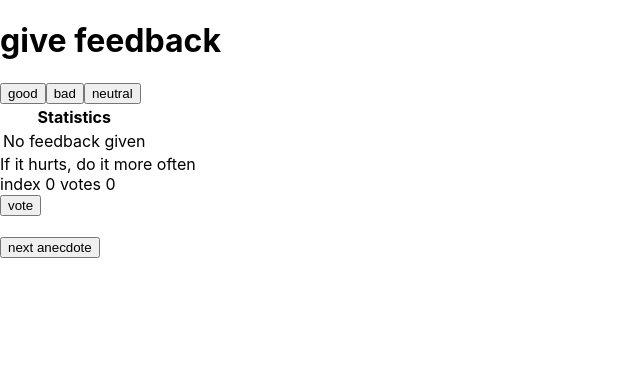
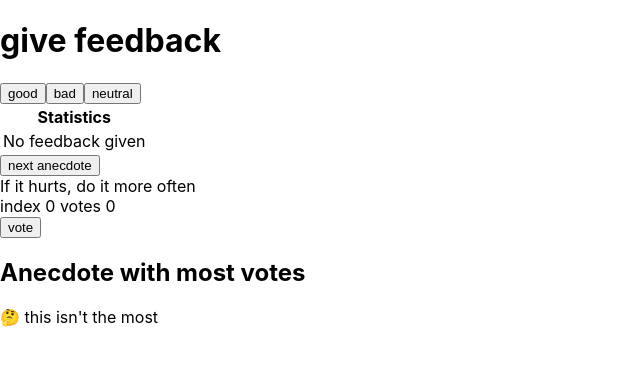
Before and after one commit to anthonyzamarro/fullstackopen, a React (Create React App) app in the folder part1/exercises/exercise2/unicafe/: page / in a window 1280 px wide. Shown: the top 366 px of the page, without its empty margins (0-640 px from the left). Built offline with nearby package versions, Linux system fonts and the light colour scheme; the HTML template or start-up script is replaced by a standard one.

Commit message:
add component to show most voted anecdote

```diff
--- a/part1/exercises/exercise2/unicafe/src/App.js
+++ b/part1/exercises/exercise2/unicafe/src/App.js
@@ -21,13 +21,22 @@ const Button = ({ onClick, type }) => {
   )
 }
 
+const LargestVotedAnecdote = ({votes, anecdotes, index}) => {
+  const max = Math.max(...votes);
+  return (
+      <>
+        <h2>Anecdote with most votes</h2>
+        {max > 0 && votes.indexOf(max) === index ? <div>{anecdotes[index]}<br />max {max}</div> : <div>🤔 this isn't the most</div>}
+      </>
+  )
+}
+
 const Anecdote = ({anecdote, anecdotes, index}) => {
   let [anecdoteVote, setAnecdoteVote] = useState(Array.apply(null, new Array(anecdotes.length)).map(Number.prototype.valueOf,0));
   const handleClickAnecdoteVote = () => {
     const copy = [...anecdoteVote];
     copy[index] = copy[index] + 1;
-    setAnecdoteVote(copy)
-    console.log(anecdoteVote[index], anecdoteVote, copy);
+    setAnecdoteVote(copy);
   }
 
   return (
@@ -37,6 +46,8 @@ const Anecdote = ({anecdote, anecdotes, index}) => {
       index {index} votes {anecdoteVote[index]}
       <br />
       <button onClick={e => handleClickAnecdoteVote()}> vote </button>
+      <br />
+      <LargestVotedAnecdote votes={anecdoteVote} anecdotes={anecdotes} index={index}/>
     </div>
   )
 }
@@ -104,7 +115,7 @@ const App = () => {
             }
         </tbody>
     </table>
-
+    <Button onClick={e => handleClickAnecdote(anecdote)} type="next anecdote" />
       {
         <Anecdote
         anecdote={anecdotes[anecdote]}
@@ -113,8 +124,6 @@ const App = () => {
       />
       }
       <br/>
-      <Button onClick={e => handleClickAnecdote(anecdote)} type="next anecdote" />
-
     </>
   );
 }
```
